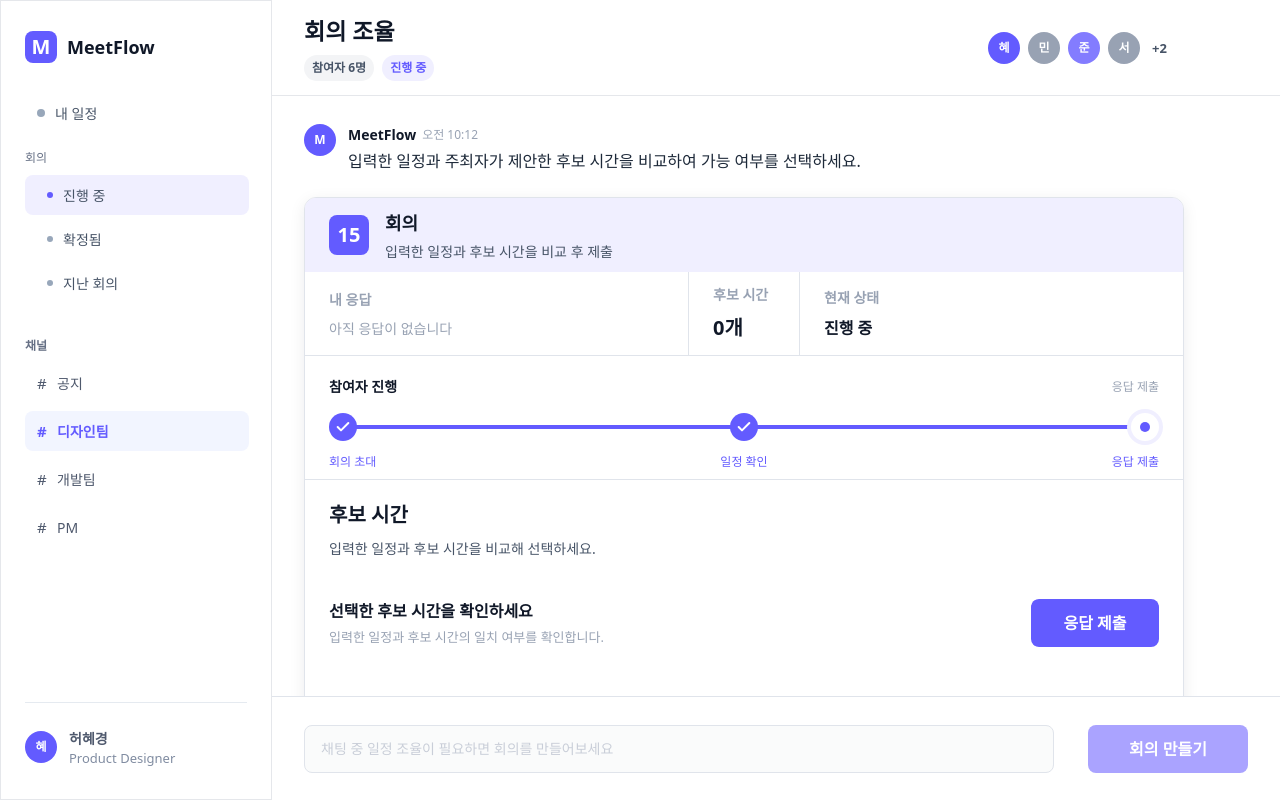
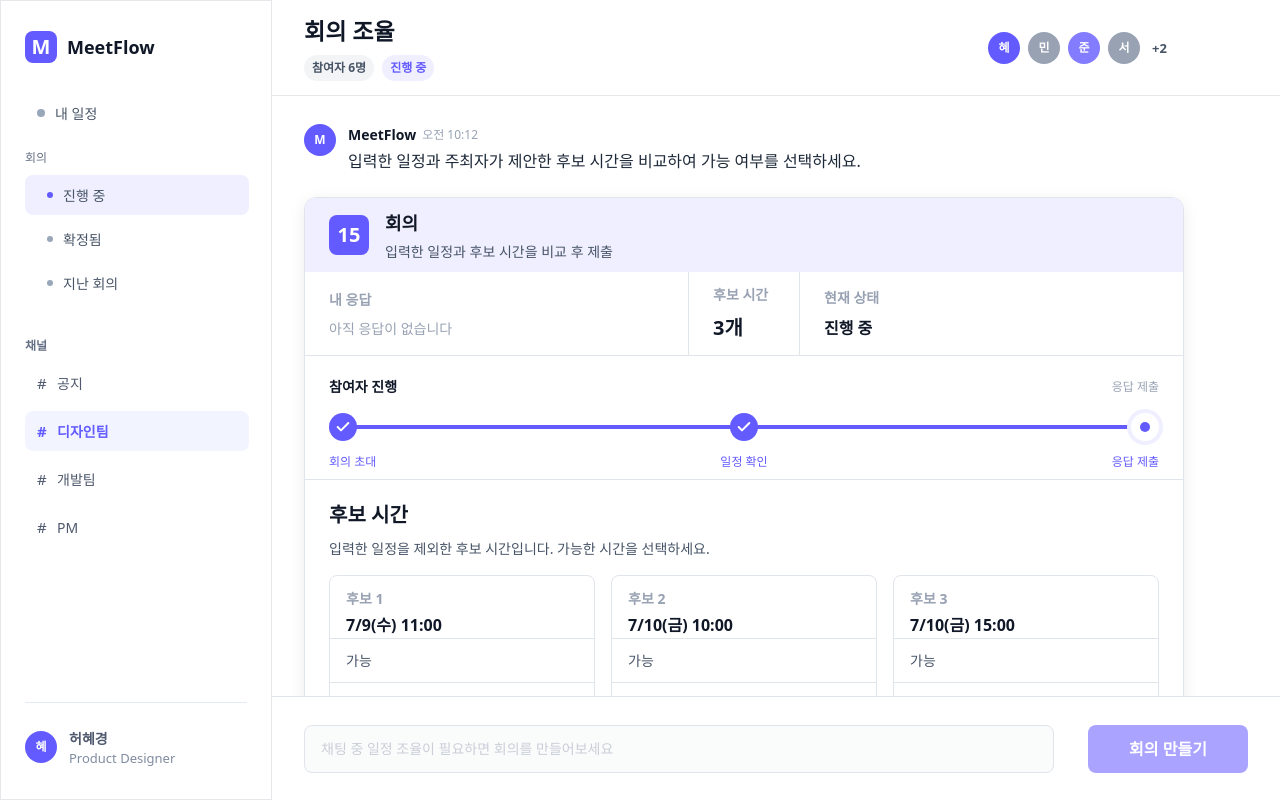
Before and after one commit to gjgprud0306/meetflow-tosschallenge, a React (Vite) app: page /meetings/candidate-select in a window 1280 px wide. Built offline with nearby package versions, Linux system fonts and the light colour scheme; a web font is replaced by a local one.

Commit message:
Update candidate selection times

```diff
--- a/src/pages/MeetingCandidateSelectPage.tsx
+++ b/src/pages/MeetingCandidateSelectPage.tsx
@@ -4,28 +4,21 @@ import { useNavigate } from "react-router-dom";
 import { AvatarBadge } from "@/components/AvatarBadge";
 import { MeetFlowLayout } from "@/components/MeetFlowLayout";
 import { Button } from "@/components/ui/button";
-import { createCandidateTimeOptions } from "@/context/meetingFlowUtils";
 import { useMeetingFlow } from "@/context/useMeetingFlow";
 import { cn } from "@/lib/utils";
 
 type CandidateAnswer = "available" | "unavailable";
 
-function formatCandidateTime(label: string) {
-  return label.replace(/\d{1,2}\/\d{1,2} \([^)]+\) /, "");
-}
+const candidateOptions = [
+  { id: "candidate-1", label: "7/9(수) 11:00" },
+  { id: "candidate-2", label: "7/10(금) 10:00" },
+  { id: "candidate-3", label: "7/10(금) 15:00" },
+];
 
 export function MeetingCandidateSelectPage() {
   const { meeting } = useMeetingFlow();
   const navigate = useNavigate();
   const [answers, setAnswers] = useState<Record<string, CandidateAnswer>>({});
-  const candidateOptions = [
-    ...createCandidateTimeOptions(meeting),
-    ...meeting.customTimeOptions,
-  ]
-    .filter((option) =>
-      meeting.timeIds.length > 0 ? meeting.timeIds.includes(option.id) : true,
-    )
-    .slice(0, 3);
 
   function selectAnswer(optionId: string, answer: CandidateAnswer) {
     setAnswers((current) => ({ ...current, [optionId]: answer }));
@@ -157,7 +150,7 @@ export function MeetingCandidateSelectPage() {
                   후보 시간
                 </h3>
                 <p className="mt-2 text-sm font-medium leading-[21px] text-[#475467]">
-                  입력한 일정과 후보 시간을 비교해 선택하세요.
+                  입력한 일정을 제외한 후보 시간입니다. 가능한 시간을 선택하세요.
                 </p>
 
                 <div className="mt-4 grid grid-cols-3 gap-4">
@@ -174,7 +167,7 @@ export function MeetingCandidateSelectPage() {
                             후보 {index + 1}
                           </p>
                           <p className="mt-1 text-base font-bold leading-6 text-[#101828]">
-                            {formatCandidateTime(option.label)}
+                            {option.label}
                           </p>
                         </div>
                         <button
```
Also changed, not shown: 2 other files (tests, documents, lock files or other folders).
